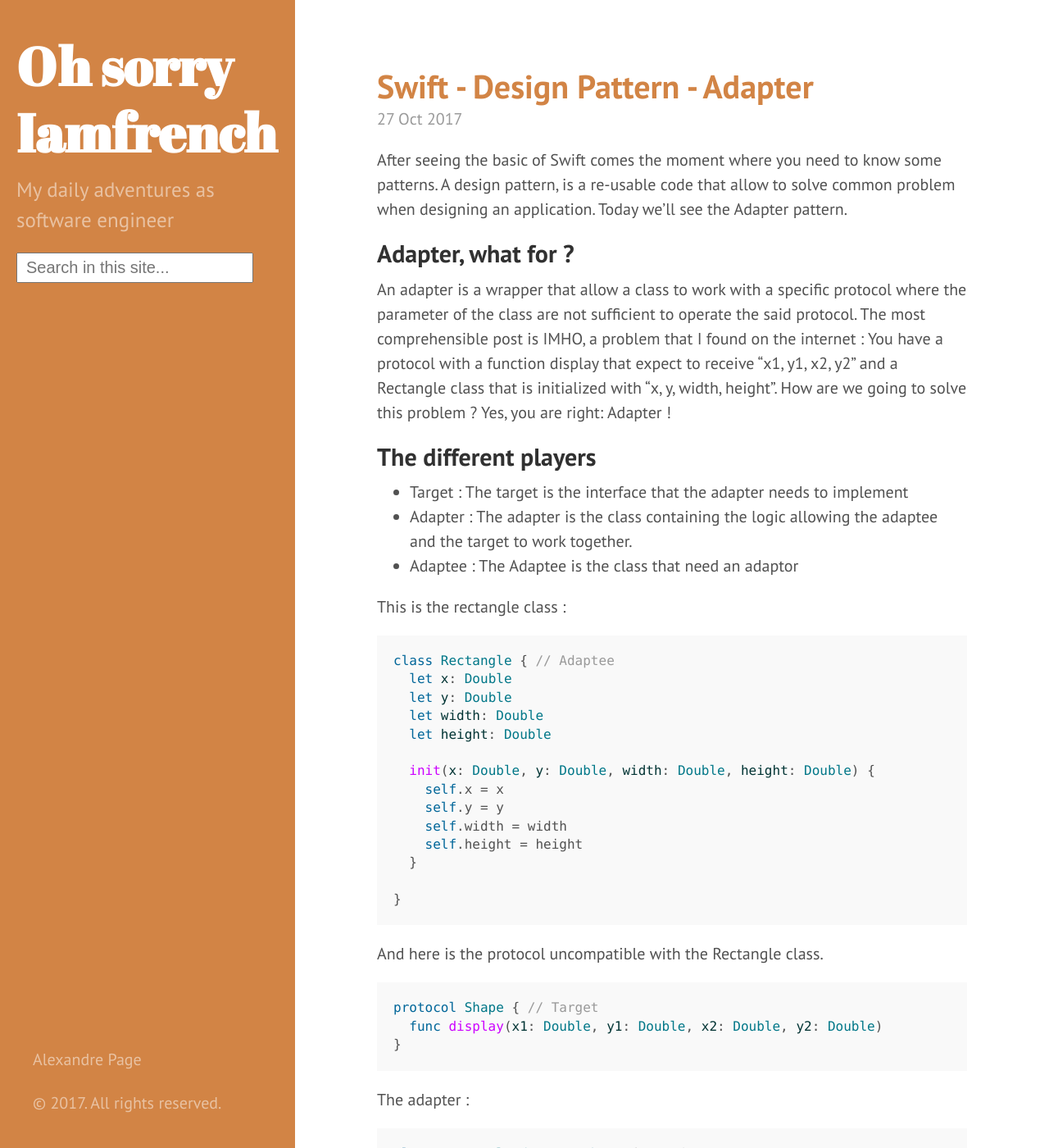
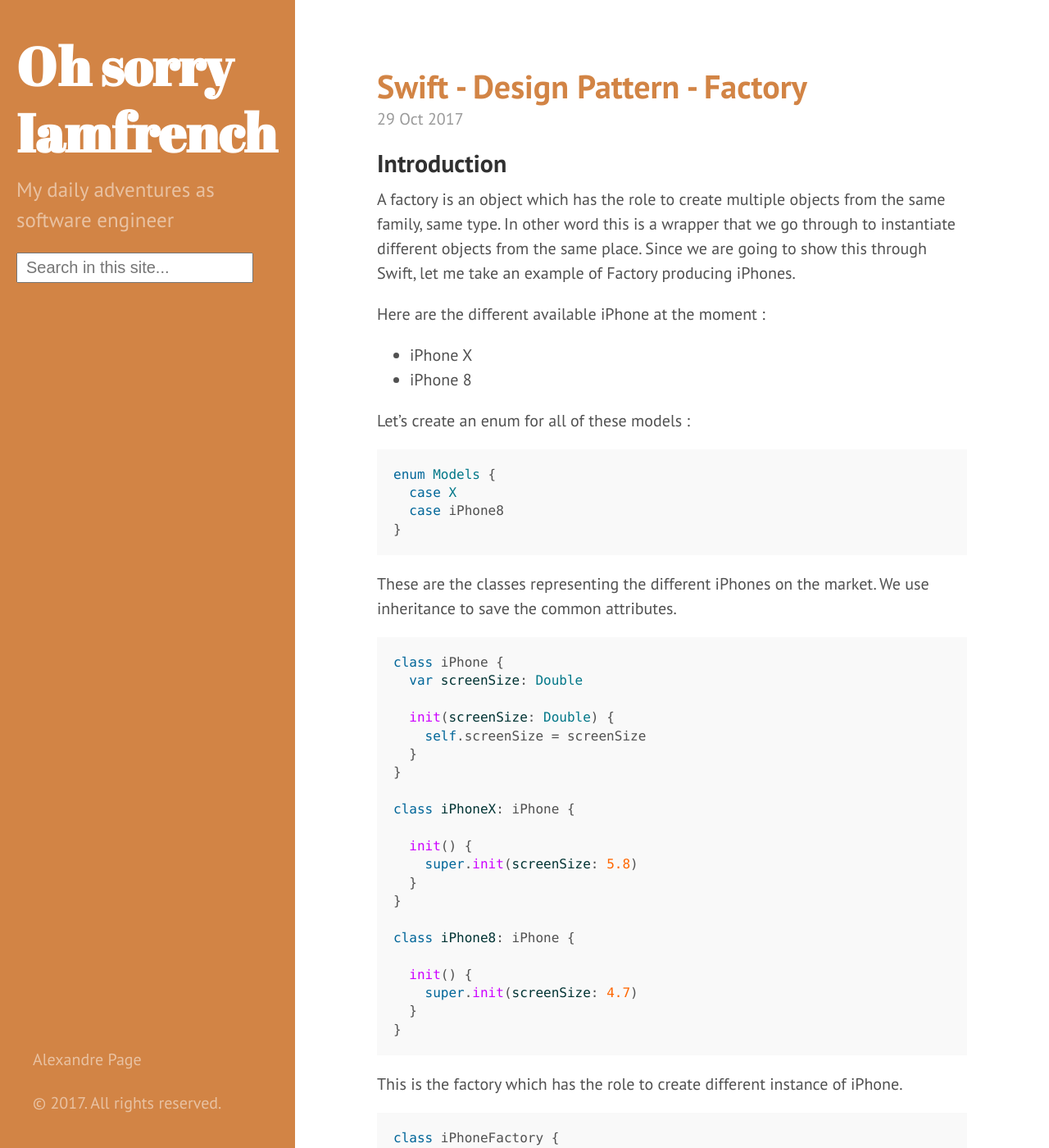
Before and after one commit to pagealexandre/pagealexandre.github.io, a Jekyll site: the page built from index.html, in a window 1280 px wide and 1400 px high. Shown: the whole window at 82% size. Built offline with Jekyll 4.4.1, drawn with Linux system fonts in a browser that asks for light colours; nearby versions of some CDN libraries; the list of posts is cut into pages by our own code; comment, search, counter and statistics services are not loaded; some of the changed text lies outside the part shown.

Commit message:
factory article

```diff
--- a/_posts/2017-10-27-adapter.markdown
+++ b/_posts/2017-10-27-adapter.markdown
@@ -1,8 +1,8 @@
 ---
 layout: post
 title: Swift - Design Pattern - Adapter
-permalink: optional-and-cast.html
-categories: ios swift
+permalink: design-pattern-adapter.html
+categories: ios swift design pattern
 ---
 
 After seeing the basic of Swift comes the moment where you need to know some patterns. A design pattern, is a re-usable code that allow to solve common problem when designing an application. Today we'll see the Adapter pattern.
@@ -11,7 +11,7 @@ After seeing the basic of Swift comes the moment where you need to know some pat
 
 An adapter is a wrapper that allow a class to work with a specific protocol where the parameter of the class are not sufficient to operate the said protocol.
 The most comprehensible post is IMHO, a problem that I found on the internet :
-You have a protocol with a function display that expect to receive "x1, y1, x2, y2" and a Rectangle class that is initialized with "x, y, width, height". How are we going to solve this problem ? Yes, you are right: Adapter !
+You have a protocol with a function display that expect to receives "x1, y1, x2, y2" and a Rectangle class that is initialized with "x, y, width, height". How are we going to make the Rectangle class compatible with the display function ? Yes, you are right: Adapter !
 
 
 ## The different players
--- /dev/null
+++ b/_posts/2017-10-29-simple-factory.md
@@ -0,0 +1,73 @@
+---
+layout: post
+title: Swift - Design Pattern - Factory
+permalink: factory-pattern.html
+categories: ios swift design pattern
+---
+
+
+## Introduction
+
+A factory is an object which has the role to create multiple objects from the same family, same type. In other word this is a wrapper that we go through to instantiate different objects from the same place. Since we are going to show this through Swift, let me take an example of Factory producing iPhones.
+
+Here are the different available iPhone at the moment :
+* iPhone X
+* iPhone 8
+
+Let's create an enum for all of these models :
+
+{% highlight swift %}
+enum Models {
+  case X
+  case iPhone8
+}
+{% endhighlight %}
+
+These are the classes representing the different iPhones on the market. We use inheritance to save the common attributes.
+{% highlight swift %}
+class iPhone {
+  var screenSize: Double
+
+  init(screenSize: Double) {
+    self.screenSize = screenSize
+  }
+}
+
+class iPhoneX: iPhone {
+
+  init() {
+    super.init(screenSize: 5.8)
+  }
+}
+
+class iPhone8: iPhone {
+
+  init() {
+    super.init(screenSize: 4.7)
+  }
+}
+{% endhighlight %}
+
+This is the factory which has the role to create different instance of iPhone.
+
+{% highlight swift %}
+class iPhoneFactory {
+
+  static func produceIphone(type: Model) -> iPhone {
+    switch type {
+      case .iPhone8:
+        return iPhone8()
+      case .X :
+        return iPhoneX()
+    }
+  }
+
+}
+
+var instance = iPhoneFactory.produceIphone(type: .iPhone8)
+print(type(of: instance)) // iPhone8
+print(instance.screenSize) // 4.7
+
+{% endhighlight %}
+
+To recap basically the Factory is a wrapper which allow to instantiante different class type based on parameters, here, an enum.
```
Also changed, not shown: 2017-10-29-simple-factory.md (added, +65 -0 lines).
